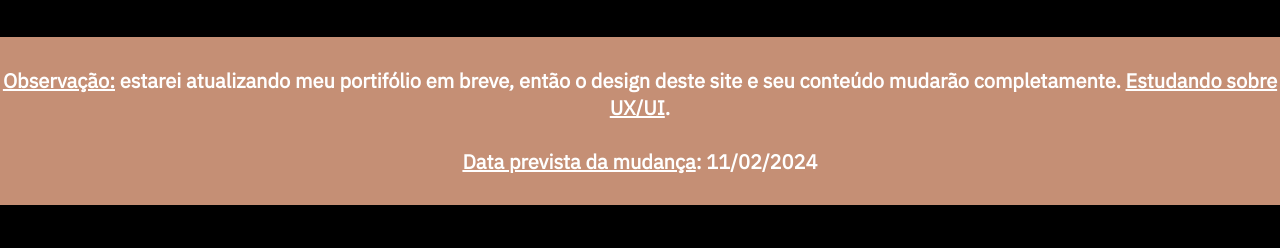
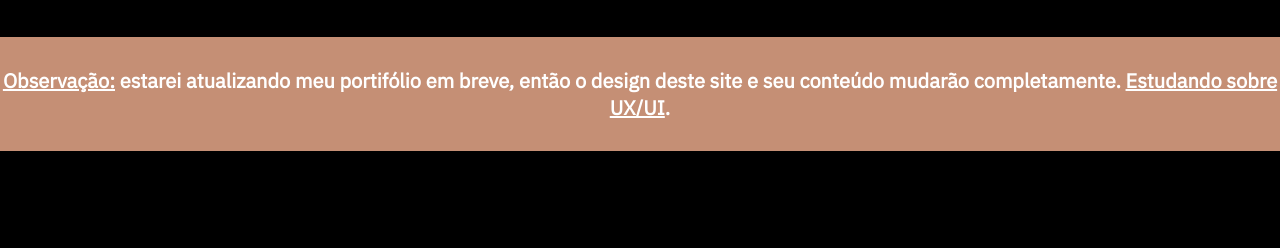
Before and after one commit to guilhermehenriquesantos/guilhermehenriquesantos.github.io, a plain HTML site: page index.html in a window 1280 px wide. Shown: the part 57-305 px from the top of the page. Drawn offline with Linux system fonts and the light colour scheme.

Commit message:
Atualizar página para projeto em andamento

```diff
--- a/index.html
+++ b/index.html
@@ -40,7 +40,7 @@
         </section>
 
         <br><br>
-        <b id="atualizacao"><u>Observação:</u> estarei atualizando meu portifólio em breve, então o design deste site e seu conteúdo mudarão completamente. <u>Estudando sobre UX/UI</u>.<br><br><u>Data prevista da mudança</u>: 11/02/2024</b>
+        <b id="atualizacao"><u>Observação:</u> estarei atualizando meu portifólio em breve, então o design deste site e seu conteúdo mudarão completamente. <u>Estudando sobre UX/UI</u>.<br></b>
 
         <section class="background-black">
             <div class="flex-container-intro">
```
